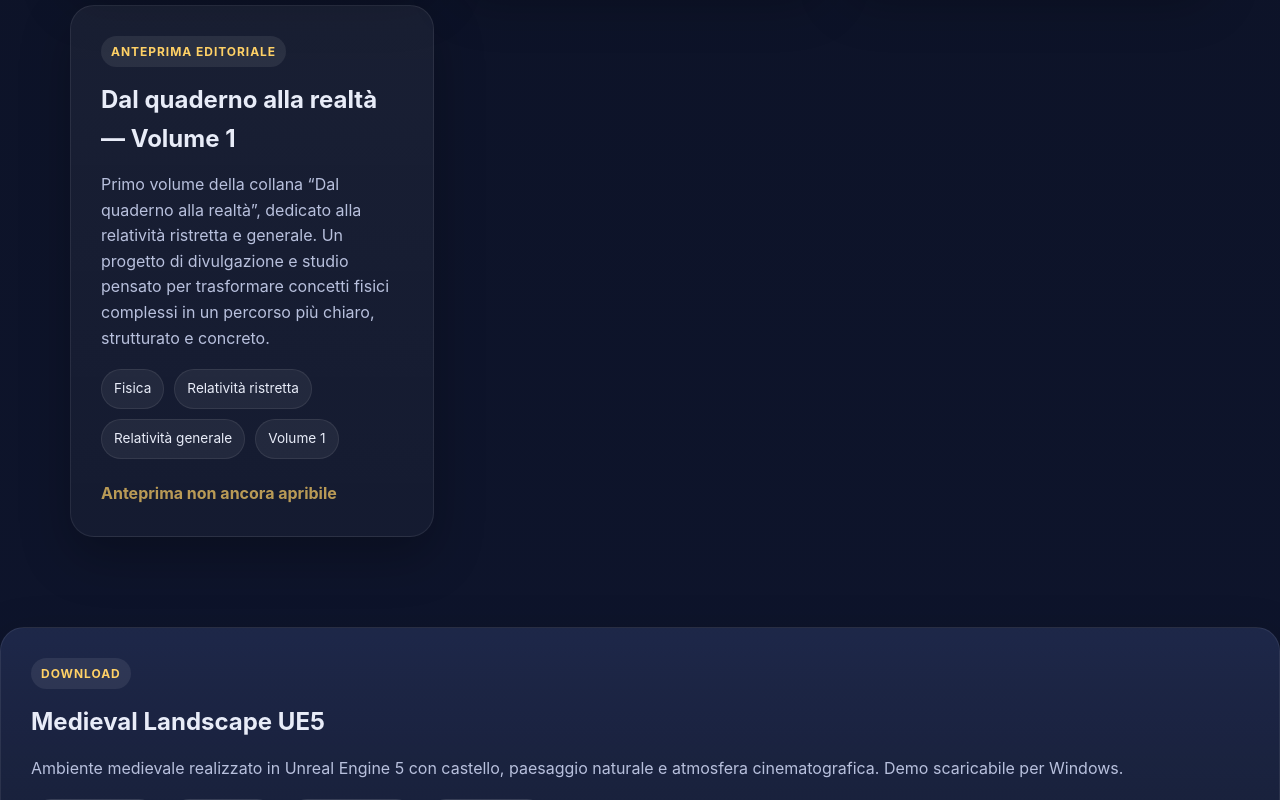
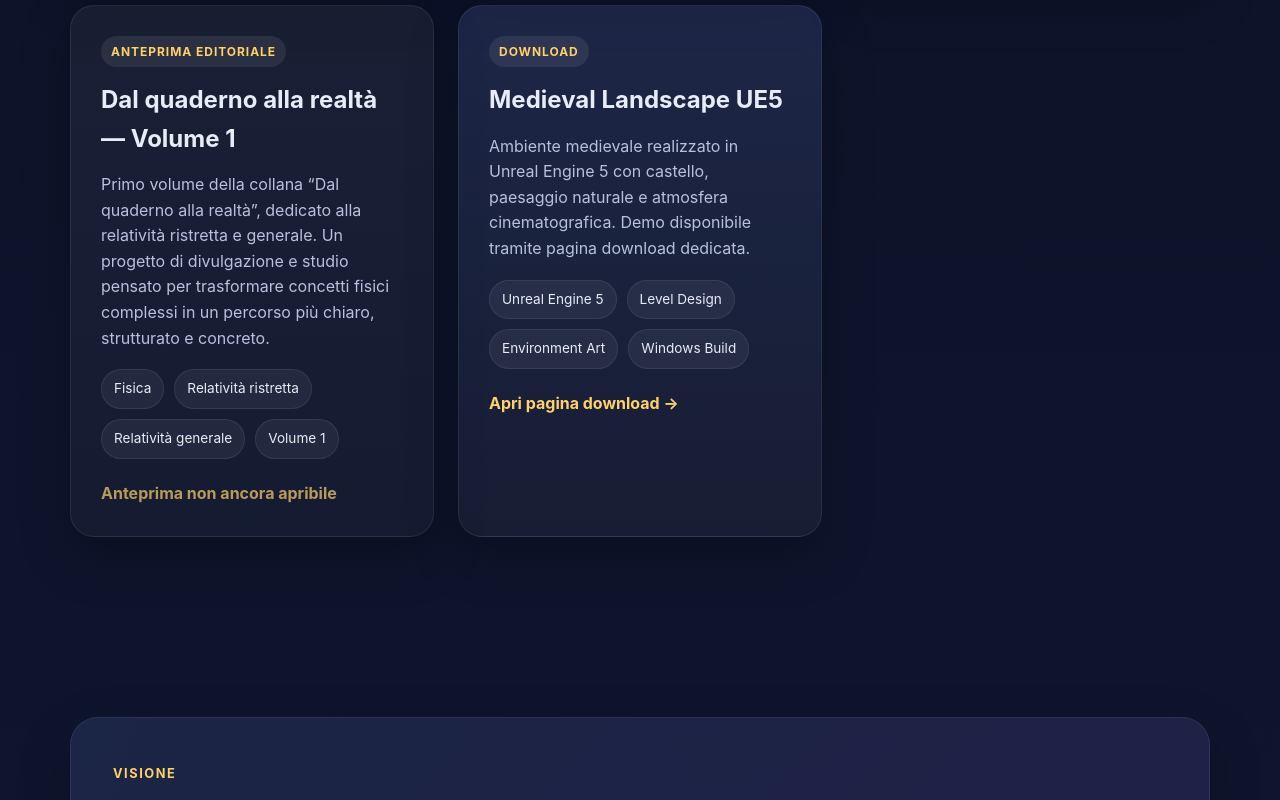
Before and after one commit to Crew200408/cristianalemanno-portfolio, a React (Create React App) app: page / in a window 1280 px wide. Shown: the part 2080-2880 px from the top of the page. Built offline with nearby package versions, Linux system fonts and the light colour scheme.

Commit message:
Update App.js

```diff
--- a/src/App.js
+++ b/src/App.js
@@ -3,9 +3,13 @@
 function App() {
   return (
     <div className="App">
+      {/* =========================
+          HERO / HEADER PRINCIPALE
+          ========================= */}
       <header className="hero">
         <nav className="topbar">
           <div className="brand">Cristian Alemanno</div>
+
           <div className="topbar-links">
             <a href="#about">Chi sono</a>
             <a href="#projects">Progetti</a>
@@ -15,9 +19,11 @@
 
         <div className="hero-content">
           <p className="eyebrow">Developer Portfolio</p>
+
           <h1>
             Ciao, sono <span className="name">Cristian Alemanno</span>
           </h1>
+
           <p className="subtitle">
             Studente di informatica, sviluppatore web e appassionato di fisica,
             intelligenza artificiale, simulazioni, Unreal Engine e progetti
@@ -28,11 +34,12 @@
             <a href="#projects" className="btn primary">
               Esplora i progetti
             </a>
+
             <a
               href="https://tenutaalexandra.cristianalemanno.it"
               className="btn secondary"
               target="_blank"
-              rel="noreferrer"
+              rel="noopener noreferrer"
             >
               Sito azienda agricola
             </a>
@@ -41,6 +48,9 @@
       </header>
 
       <main>
+        {/* =========================
+            SEZIONE PROFILO / ABOUT
+            ========================= */}
         <section id="about" className="section about">
           <div className="section-header">
             <p className="section-tag">Profilo</p>
@@ -71,13 +81,18 @@
               <h3>Obiettivo</h3>
               <p>
                 Costruire progetti concreti, eleganti e ambiziosi, capaci di
-                unire interfacce moderne, backend solidi e idee ad alto contenuto
-                tecnico.
+                unire interfacce moderne, backend solidi e idee ad alto
+                contenuto tecnico.
               </p>
             </div>
           </div>
         </section>
 
+        {/* =========================
+            SEZIONE PROGETTI
+            Tutte le card devono stare
+            dentro project-grid
+            ========================= */}
         <section id="projects" className="section projects">
           <div className="section-header">
             <p className="section-tag">Lavori e sviluppo</p>
@@ -85,38 +100,47 @@
           </div>
 
           <div className="project-grid">
+            {/* Progetto ARCHON */}
             <article className="project-card featured">
               <div className="project-badge">Project</div>
+
               <h3>ARCHON</h3>
+
               <p>
                 Simulatore multiverso gerarchico con frontend React, backend
                 Python/FastAPI e componenti visuali avanzati. Un progetto
                 orientato a simulazione, struttura dati e interazione.
               </p>
+
               <div className="project-tags">
                 <span>React</span>
                 <span>FastAPI</span>
                 <span>Three.js</span>
                 <span>AI</span>
               </div>
+
               <a
                 href="https://archon.cristianalemanno.it"
                 className="project-link"
                 target="_blank"
-                rel="noreferrer"
+                rel="noopener noreferrer"
               >
                 Apri ARCHON →
               </a>
             </article>
 
+            {/* Progetto Tenuta Alexandra */}
             <article className="project-card">
               <div className="project-badge">Live Site</div>
+
               <h3>Tenuta Alexandra</h3>
+
               <p>
                 Sito web per azienda agricola biologica con catalogo prodotti,
                 disponibilità giornaliera, ordini, area clienti e gestione
                 amministrativa.
               </p>
+
               <div className="project-tags">
                 <span>PHP</span>
                 <span>MySQL</span>
@@ -124,26 +148,30 @@
                 <span>Neon</span>
                 <span>Cloudflare</span>
               </div>
+
               <a
                 href="https://tenutaalexandra.cristianalemanno.it"
                 className="project-link"
                 target="_blank"
-                rel="noreferrer"
+                rel="noopener noreferrer"
               >
                 Visita il sito →
               </a>
             </article>
 
-           {/* ── NUOVA CARD: WAVE PHYSICS SIMULATOR ── */}
+            {/* Simulatore fisico interattivo */}
             <article className="project-card featured">
               <div className="project-badge">Live Demo</div>
+
               <h3>Wave Physics Simulator</h3>
+
               <p>
                 Simulatore interattivo 3D di fenomeni fisici: onde sinusoidali,
                 oceano realistico, pozzi gravitazionali e buco nero con
                 gravitational lensing e disco di accrescimento. Costruito con
                 Three.js, shader GLSL e rendering fisicamente basato.
               </p>
+
               <div className="project-tags">
                 <span>Three.js</span>
                 <span>GLSL</span>
@@ -151,68 +179,82 @@
                 <span>Physics</span>
                 <span>Vite</span>
               </div>
+
               <a
                 href="https://simulator.cristianalemanno.it"
                 className="project-link"
                 target="_blank"
-      rel="noreferrer"
+                rel="noopener noreferrer"
               >
                 Apri il simulatore →
               </a>
             </article>
 
-
+            {/* Anteprima editoriale non apribile */}
             <article className="project-card">
               <div className="project-badge">Anteprima editoriale</div>
+
               <h3>Dal quaderno alla realtà — Volume 1</h3>
+
               <p>
-    Primo volume della collana “Dal quaderno alla realtà”, dedicato alla
-    relatività ristretta e generale. Un progetto di divulgazione e studio
-    pensato per trasformare concetti fisici complessi in un percorso più
-    chiaro, strutturato e concreto.
+                Primo volume della collana “Dal quaderno alla realtà”, dedicato
+                alla relatività ristretta e generale. Un progetto di
+                divulgazione e studio pensato per trasformare concetti fisici
+                complessi in un percorso più chiaro, strutturato e concreto.
               </p>
+
               <div className="project-tags">
                 <span>Fisica</span>
                 <span>Relatività ristretta</span>
                 <span>Relatività generale</span>
                 <span>Volume 1</span>
               </div>
-  <span className="project-link disabled">Anteprima non ancora apribile</span>
+
+              <span className="project-link disabled">
+                Anteprima non ancora apribile
+              </span>
             </article>
 
-          </div>
-        </section>
-
-
+            {/* Pagina download dedicata al progetto UE5 */}
             <article className="project-card featured">
               <div className="project-badge">Download</div>
+
               <h3>Medieval Landscape UE5</h3>
+
               <p>
-    Ambiente medievale realizzato in Unreal Engine 5 con castello, paesaggio
-    naturale e atmosfera cinematografica. Demo scaricabile per Windows.
+                Ambiente medievale realizzato in Unreal Engine 5 con castello,
+                paesaggio naturale e atmosfera cinematografica. Demo disponibile
+                tramite pagina download dedicata.
               </p>
+
               <div className="project-tags">
                 <span>Unreal Engine 5</span>
                 <span>Level Design</span>
                 <span>Environment Art</span>
                 <span>Windows Build</span>
               </div>
+
               <a
-    href="https://download.cristianalemanno.it/index.html"
+                href="https://download.cristianalemanno.it/"
                 className="project-link"
                 target="_blank"
                 rel="noopener noreferrer"
-    download
               >
-    Scarica la demo →
+                Apri pagina download →
               </a>
             </article>
+          </div>
+        </section>
 
-
+        {/* =========================
+            SEZIONE VISIONE
+            ========================= */}
         <section className="section vision">
           <div className="vision-box">
             <p className="section-tag">Visione</p>
+
             <h2>Costruisco progetti con una direzione precisa</h2>
+
             <p>
               Mi interessa creare prodotti che non siano solo “funzionanti”, ma
               anche coerenti, ambiziosi e ben strutturati: dal portfolio
@@ -222,6 +264,9 @@
           </div>
         </section>
 
+        {/* =========================
+            SEZIONE CONTATTI
+            ========================= */}
         <section id="contact" className="section contact">
           <div className="section-header">
             <p className="section-tag">Contatti</p>
@@ -232,7 +277,7 @@
             <a
               href="https://github.com/Crew200408"
               target="_blank"
-              rel="noreferrer"
+              rel="noopener noreferrer"
               className="contact-card"
             >
               <span className="contact-icon">🐙</span>
@@ -256,7 +301,7 @@
             <a
               href="https://www.linkedin.com/in/cristian-alemanno-20213a363/"
               target="_blank"
-              rel="noreferrer"
+              rel="noopener noreferrer"
               className="contact-card"
             >
               <span className="contact-icon">💼</span>
```
Lines whose indentation alone changed are shown as unchanged.
